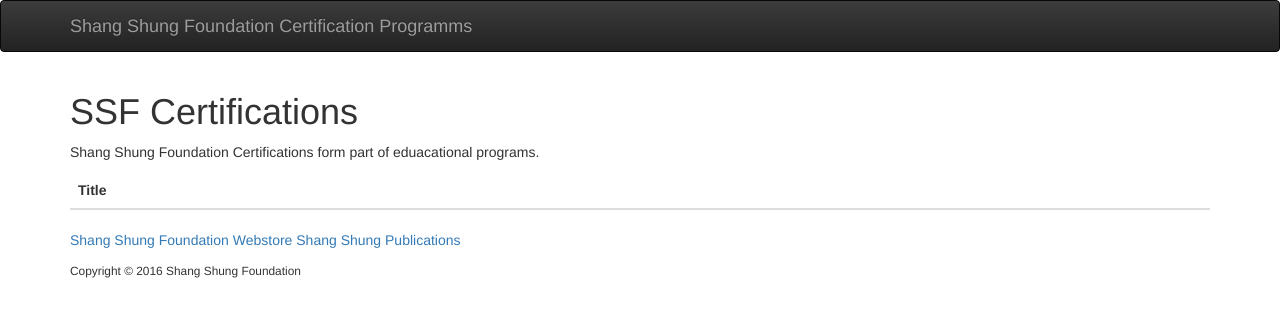
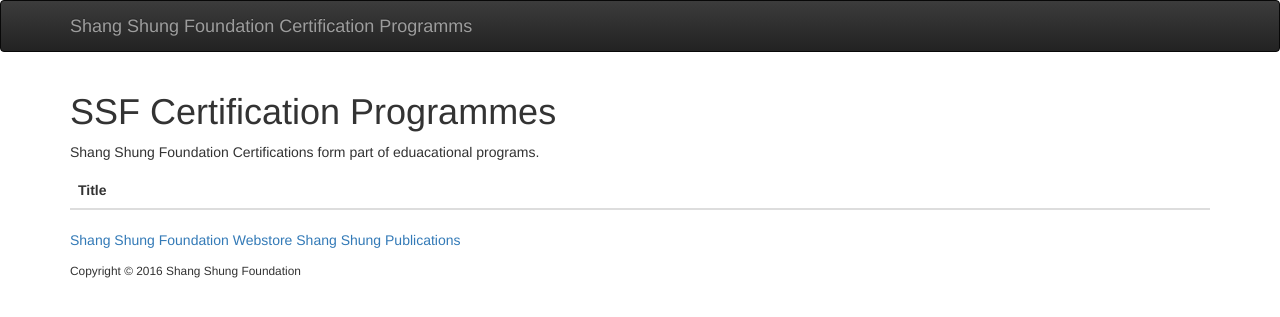
Before and after one commit to ShangShungFoundation/cert, a Django app: template certifications/templates/certifications/certifications.html in a window 1280 px wide. Shown: the top 317 px of the page. Run offline with Django 3.2, Linux system fonts and the light colour scheme; the template is opened without the code that fills it, so the values that code supplies are empty; some libraries are stand-ins or nearby versions; some web fonts are replaced.

Commit message:
lists certification programmes

```diff
--- a/certifications/templates/certifications/certifications.html
+++ b/certifications/templates/certifications/certifications.html
@@ -3,7 +3,7 @@
 
 
 {% block header %}
-  <h1> SSF Certifications</h1>
+  <h1> SSF Certification Programmes</h1>
 {% endblock header %}
 
 
@@ -22,22 +22,10 @@
     <tbody>
       {% for certification in certifications %}
         <tr>
-          <td>{{ certification.title }} <a href="{% url 'certification' certification.id %}">{{ certification.title }}</a></td>
+          <td> <a href="{% url 'certification' certification.id %}">{{ certification }}</a></td>
         </tr>
       {% endfor %}
     </tbody>
   </table>
 </section>
-
 {% endblock content %}
-
-{% block javascript %}
-<script type="text/javascript">
-  $(function() {
-    $('#find_button').click(function(e) {
-        e.preventDefault();
-        $("#search_form").submit();
-    });
-  });
-</script>
-{% endblock javascript %}
```
